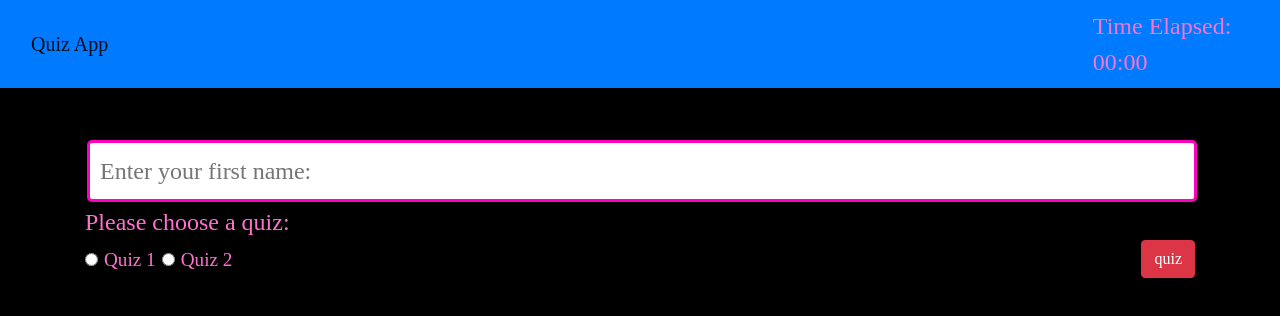
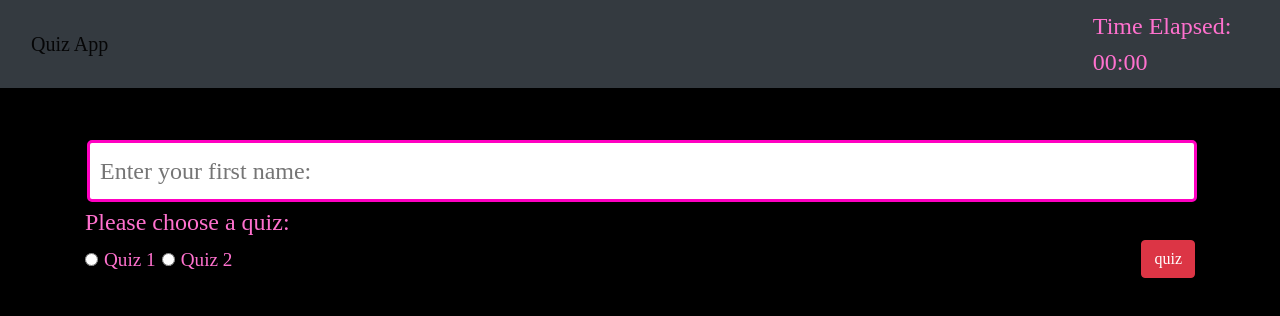
Before and after one commit to rbakar18/Assignment-03, a plain HTML site: page index.html in a window 1280 px wide. Drawn offline with nearby package versions, Linux system fonts and the light colour scheme.

Commit message:
Update index.html

```diff
--- a/index.html
+++ b/index.html
@@ -17,7 +17,7 @@
 
   </head>
   <body id = "body_style">
-    <nav class="navbar navbar-expand-lg navbar-light bg-primary">
+    <nav class="navbar navbar-expand-lg navbar-light bg-dark">
       <div class="container">
       <a class="navbar-brand" href="https://rbakar18.github.io/Assignment-03/">Quiz App</a>
       </div>
```
